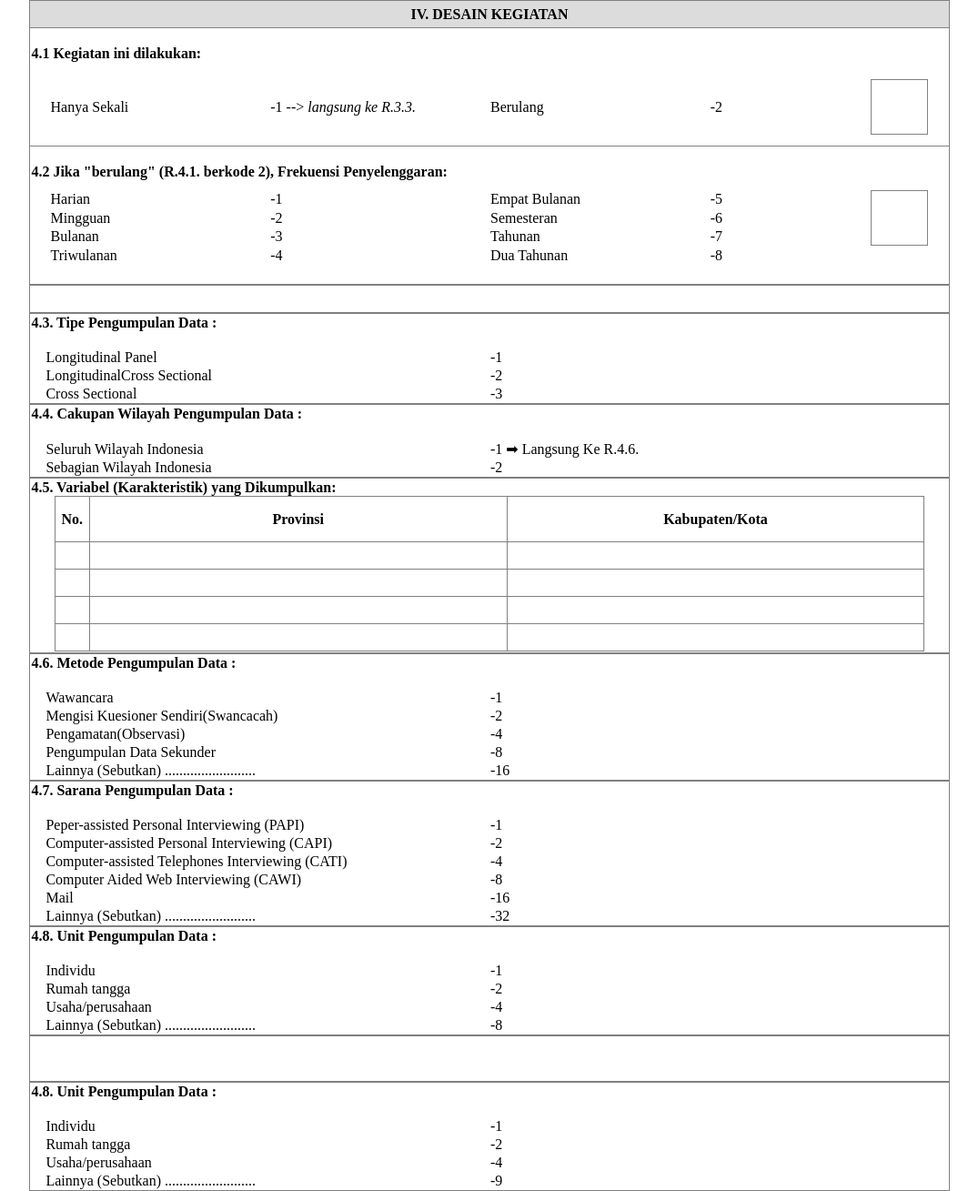
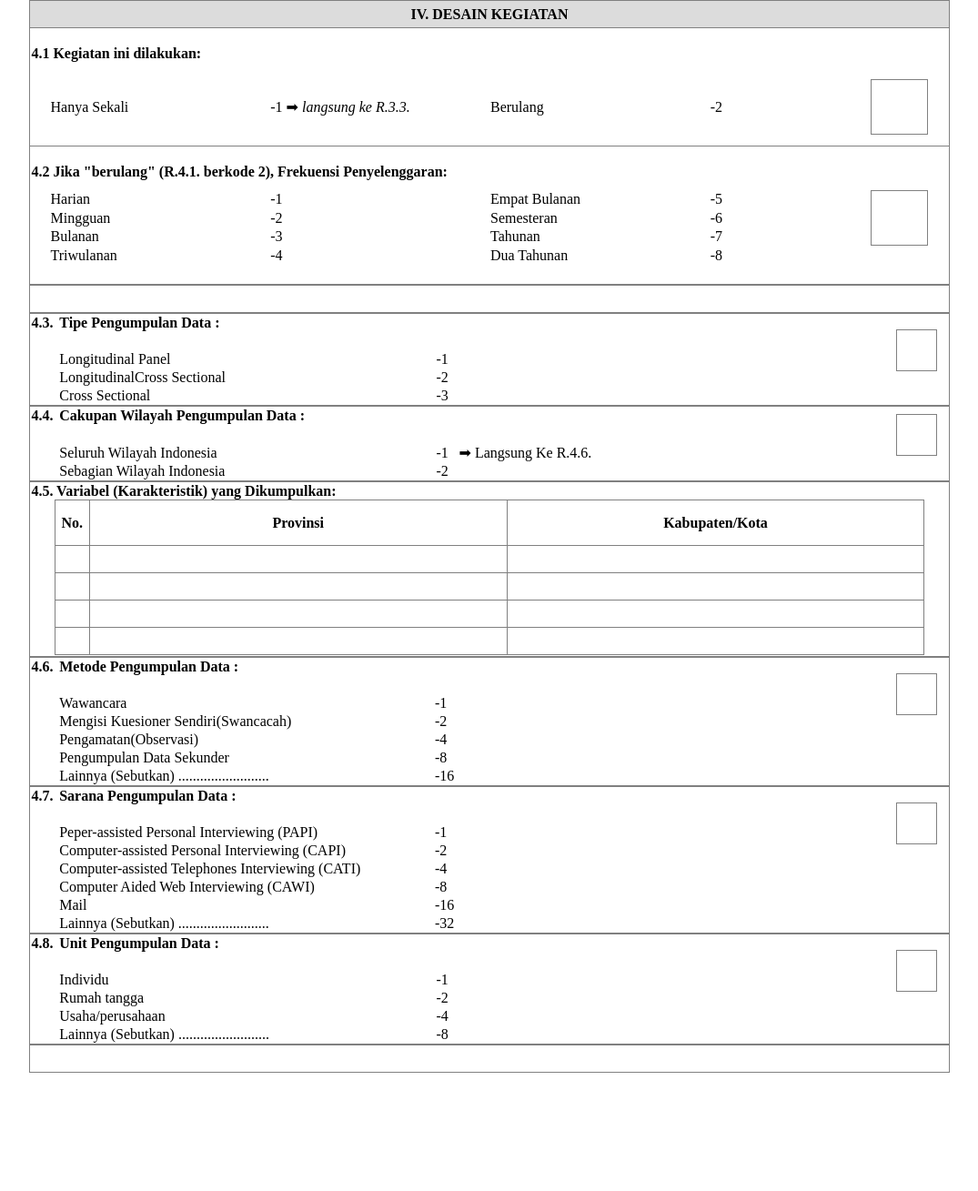
Before and after one commit to KeyLaFleurr/Ruby, a Yii app: template views/metadata/index.php in a window 1280 px wide. Shown: the part 2399-3708 px from the top of the page at 91% size, without its empty margins (102-1177 px from the left). After the commit the page ends 3578 px from the top, so only its background shows below. Run offline with PHP 8.4 and a stand-in for Yii, Linux system fonts and the light colour scheme; the template is opened without the code that fills it, so the values that code supplies are empty; some libraries are stand-ins or nearby versions.

Commit message:
Perbaikan HALAMAN 85

```diff
--- a/views/metadata/index.php
+++ b/views/metadata/index.php
@@ -669,7 +669,7 @@
           <tr>
             <br>
             <td width="25%" height="">Hanya Sekali</td>
-            <td width="25%">-1 --> <i>langsung ke R.3.3.</i></td>
+            <td width="25%">-1 ➡ <i>langsung ke R.3.3.</i></td>
             <td width="25%">Berulang</td>
             <td width="5%">-2</td>
             <td>
@@ -737,33 +737,93 @@
     <tr>
       <th colspan="8" height="30px"></th>
     </tr>
-    <table align="center" rules="none" width="80%"   border="1">
+    <table  border="1" width="80%" rules="none" align="center">
     <tr>
-     <th align="left" colspan="2" >4.3. Tipe Pengumpulan Data :</th>
+        <td width="2%"><B>4.3.<B></td>
+        <td width="33%"><B>Tipe Pengumpulan Data :<B></td>
+        <td width="2%"></td>
+        <td width="33%"></td>
+        <td width="9%" rowspan="5">
+            <table align="right" style="margin-bottom: 20px;" width="45px" rules="none" border="1" id="example">
+                <tr>
+                  <td height="45px"></td>
                 </tr>
+            </table>
+        </td>
+        <td width="1%"></td>
+    </tr>
+
     <tr>
-        <td align="left" width="50%"><br>&emsp;Longitudinal Panel</td>
-        <td><br>-1</td>
+        <td>&emsp;</td>
+        <td></td>
+        <td></td>
+        <td></td>
+
     </tr>
+
     <tr>
-        <td align="left" width="50%">&emsp;LongitudinalCross Sectional</td>
+        <td></td>
+        <td>Longitudinal Panel</td>
+        <td>-1</td>
+
+    </tr>
+
+    <tr>
+        <td></td>
+        <td>LongitudinalCross Sectional</td>
         <td>-2</td>
+
+
     </tr>
+
     <tr>
-        <td align="left" width="50%">&emsp;Cross Sectional</td>
+        <td></td>
+        <td>Cross Sectional</td>
         <td>-3</td>
+
+
 </tr>
-<table align="center" rules="none" width="80%"   border="1">
+<table  border="1" width="80%" rules="none" align="center">
     <tr>
-     <th align="left" colspan="2" >4.4. Cakupan Wilayah Pengumpulan Data :</th>
+        <td width="2%"><B>4.4.<B></td>
+        <td width="33%"><B>Cakupan Wilayah Pengumpulan Data :<B></td>
+        <td width="2%"></td>
+        <td width="33%"></td>
+        <td width="9%" rowspan="5">
+            <table align="right" style="margin-bottom: 20px;" width="45px" rules="none" border="1" id="example">
+                <tr>
+                  <td height="45px"></td>
                 </tr>
+            </table>
+        </td>
+        <td width="1%"></td>
+    </tr>
+
     <tr>
-        <td align="left" width="50%"><br>&emsp;Seluruh Wilayah Indonesia</td>
-        <td><br>-1 ➡ Langsung Ke R.4.6.</td>
+        <td>&emsp;</td>
+        <td></td>
+        <td></td>
+        <td></td>
+
     </tr>
+
     <tr>
-        <td align="left" width="50%">&emsp;Sebagian Wilayah Indonesia</td>
+        <td></td>
+        <td>Seluruh Wilayah Indonesia</td>
+        <td>-1</td>
+        <td> ➡ Langsung Ke R.4.6.</td>
+
+    </tr>
+
+    <tr>
+        <td></td>
+        <td>Sebagian Wilayah Indonesia</td>
         <td>-2</td>
+
+
+    </tr>
+
+
 </tr>
 
 
@@ -805,104 +865,191 @@
   </table>
   </th>
   </tr>
-  <table align="center" rules="none" width="80%"   border="1">
+  <table  border="1" width="80%" rules="none" align="center">
     <tr>
-     <th align="left" colspan="2" >4.6. Metode Pengumpulan Data :</th>
+        <td width="2%"><B>4.6.<B></td>
+        <td width="33%"><B>Metode Pengumpulan Data :<B></td>
+        <td width="2%"></td>
+        <td width="33%"></td>
+        <td width="9%" rowspan="5">
+            <table align="right" style="margin-bottom: 20px;" width="45px" rules="none" border="1" id="example">
+                <tr>
+                  <td height="45px"></td>
+                </tr>
+            </table>
+        </td>
+        <td width="1%"></td>
+    </tr>
+
+    <tr>
+        <td>&emsp;</td>
+        <td></td>
+        <td></td>
+        <td></td>
+
+    </tr>
+
+    <tr>
+        <td></td>
+        <td>Wawancara</td>
+        <td>-1</td>
+
+
+    </tr>
+
+    <tr>
+        <td></td>
+        <td>Mengisi Kuesioner Sendiri(Swancacah)</td>
+        <td>-2</td>
+
+
     </tr>
     <tr>
-        <td align="left" width="50%"><br>&emsp;Wawancara</td>
-        <td><br>-1</td>
+        <td></td>
+        <td>Pengamatan(Observasi)</td>
+        <td>-4</td>
+
+
     </tr>
     <tr>
-        <td align="left" width="50%">&emsp;Mengisi Kuesioner Sendiri(Swancacah)</td>
-        <td>-2</td>
+        <td></td>
+        <td>Pengumpulan Data Sekunder</td>
+        <td>-8</td>
+
+
     </tr>
     <tr>
-        <td align="left" width="50%">&emsp;Pengamatan(Observasi)</td>
-        <td>-4</td>
+        <td></td>
+        <td>Lainnya (Sebutkan) .........................</td>
+        <td>-16</td>
+
+
+    </tr>
+
+
+
+
+    <table  border="1" width="80%" rules="none" align="center">
+    <tr>
+        <td width="2%"><B>4.7.<B></td>
+        <td width="33%"><B>Sarana Pengumpulan Data :<B></td>
+        <td width="2%"></td>
+        <td width="33%"></td>
+        <td width="9%" rowspan="5">
+            <table align="right" style="margin-bottom: 20px;" width="45px" rules="none" border="1" id="example">
+                <tr>
+                  <td height="45px"></td>
+                </tr>
+            </table>
+        </td>
+        <td width="1%"></td>
+    </tr>
+
+    <tr>
+        <td>&emsp;</td>
+        <td></td>
+        <td></td>
+        <td></td>
+
+    </tr>
+
+    <tr>
+        <td></td>
+        <td>Peper-assisted Personal Interviewing (PAPI)</td>
+        <td>-1</td>
+
+
+    </tr>
+
+    <tr>
+        <td></td>
+        <td>Computer-assisted Personal Interviewing (CAPI)</td>
+        <td>-2</td>
+
+
     </tr>
     <tr>
-        <td align="left" width="50%">&emsp;Pengumpulan Data Sekunder</td>
-        <td>-8</td>
+        <td></td>
+        <td>Computer-assisted Telephones Interviewing (CATI)</td>
+        <td>-4</td>
+
+
     </tr>
     <tr>
-        <td align="left" width="50%">&emsp;Lainnya (Sebutkan) .........................</td>
-        <td>-16</td>
-</tr>
-<table align="center" rules="none" width="80%"   border="1">
-    <tr>
-     <th align="left" colspan="2" >4.7. Sarana Pengumpulan Data :</th>
+        <td></td>
+        <td>Computer Aided Web Interviewing (CAWI)</td>
+        <td>-8</td>
+
+
     </tr>
     <tr>
-        <td align="left" width="50%"><br>&emsp;Peper-assisted Personal Interviewing (PAPI)</td>
-        <td><br>-1</td>
+        <td></td>
+        <td>Mail</td>
+        <td>-16</td>
+
+
     </tr>
     <tr>
-        <td align="left" width="50%">&emsp;Computer-assisted Personal Interviewing (CAPI)</td>
+        <td></td>
+        <td>Lainnya (Sebutkan) .........................</td>
+        <td>-32</td>
+
+
+    </tr>
+
+    <table  border="1" width="80%" rules="none" align="center">
+    <tr>
+        <td width="2%"><B>4.8.<B></td>
+        <td width="33%"><B>Unit Pengumpulan Data :<B></td>
+        <td width="2%"></td>
+        <td width="33%"></td>
+        <td width="9%" rowspan="5">
+            <table align="right" style="margin-bottom: 20px;" width="45px" rules="none" border="1" id="example">
+                <tr>
+                  <td height="45px"></td>
+                </tr>
+            </table>
+        </td>
+        <td width="1%"></td>
+    </tr>
+
+    <tr>
+        <td>&emsp;</td>
+        <td></td>
+        <td></td>
+        <td></td>
+
+    </tr>
+
+    <tr>
+        <td></td>
+        <td>Individu</td>
+        <td>-1</td>
+
+
+    </tr>
+
+    <tr>
+        <td></td>
+        <td>Rumah tangga</td>
         <td>-2</td>
+
+
     </tr>
     <tr>
-        <td align="left" width="50%">&emsp;Computer-assisted Telephones Interviewing (CATI)</td>
+        <td></td>
+        <td>Usaha/perusahaan</td>
         <td>-4</td>
+
+
     </tr>
     <tr>
-        <td align="left" width="50%">&emsp;Computer Aided Web Interviewing (CAWI)</td>
-        <td>-8</td>
-</tr>
-<tr>
-        <td align="left" width="50%">&emsp;Mail</td>
-        <td>-16</td>
-</tr>
-<tr>
-        <td align="left" width="50%">&emsp;Lainnya (Sebutkan) .........................</td>
-        <td>-32</td>
-</tr>
-    <table align="center" rules="none" width="80%"   border="1">
-    <tr>
-     <th align="left" colspan="2" >4.8. Unit Pengumpulan Data :</th>
-    </tr>
-    <tr>
-        <td align="left" width="50%"><br>&emsp;Individu</td>
-        <td><br>-1</td>
-</tr>
-<tr>
-        <td align="left" width="50%">&emsp;Rumah tangga</td>
-        <td>-2</td>
-</tr>
-<tr>
-        <td align="left" width="50%">&emsp;Usaha/perusahaan</td>
-        <td>-4</td>
-</tr>
-<tr>
-        <td align="left" width="50%">&emsp;Lainnya (Sebutkan) .........................</td>
+        <td></td>
+        <td>Lainnya (Sebutkan) .........................</td>
         <td>-8</td>
     </tr>
 
-<table align="center" width="80%" rules="all" border="1" id="example">
-    <tr>
-      <th colspan="8" height="50px"></th>
-    </tr>
-    <table align="center" rules="none" width="80%"   border="1">
-    <tr>
-     <th align="left" colspan="2" >4.8. Unit Pengumpulan Data :</th>
-    </tr>
-    <tr>
-        <td align="left" width="50%"><br>&emsp;Individu</td>
-        <td><br>-1</td>
-</tr>
-<tr>
-        <td align="left" width="50%">&emsp;Rumah tangga</td>
-        <td>-2</td>
-</tr>
-<tr>
-        <td align="left" width="50%">&emsp;Usaha/perusahaan</td>
-        <td>-4</td>
-</tr>
-<tr>
-        <td align="left">&emsp;Lainnya (Sebutkan) .........................</td>
-        <td>-9</td>
 
-</tr>
 <table align="center" width="80%" rules="all" border="1" id="example">
     <tr>
       <th colspan="8" height="30px"></th>
```
Lines whose indentation alone changed are shown as unchanged.
